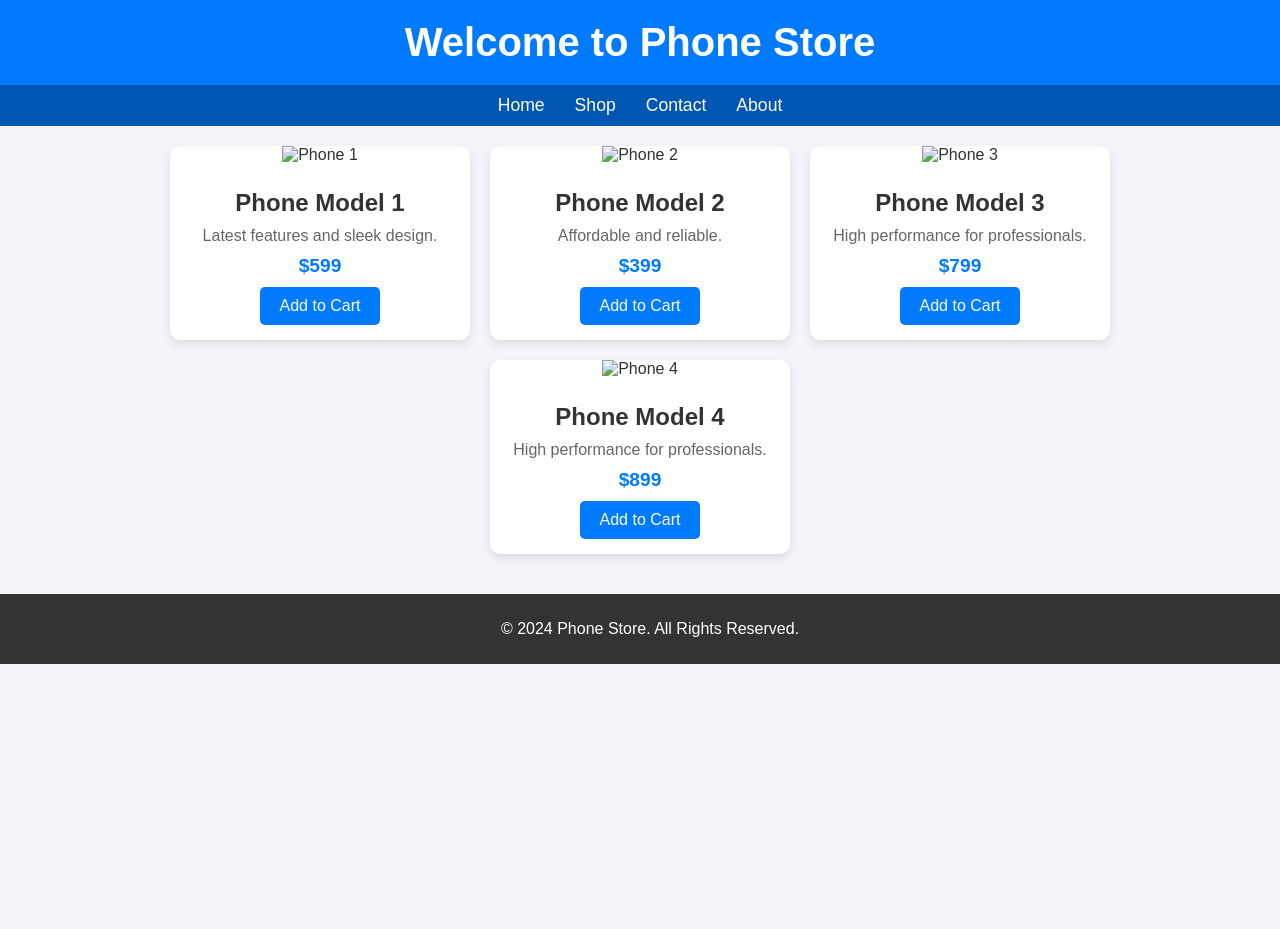
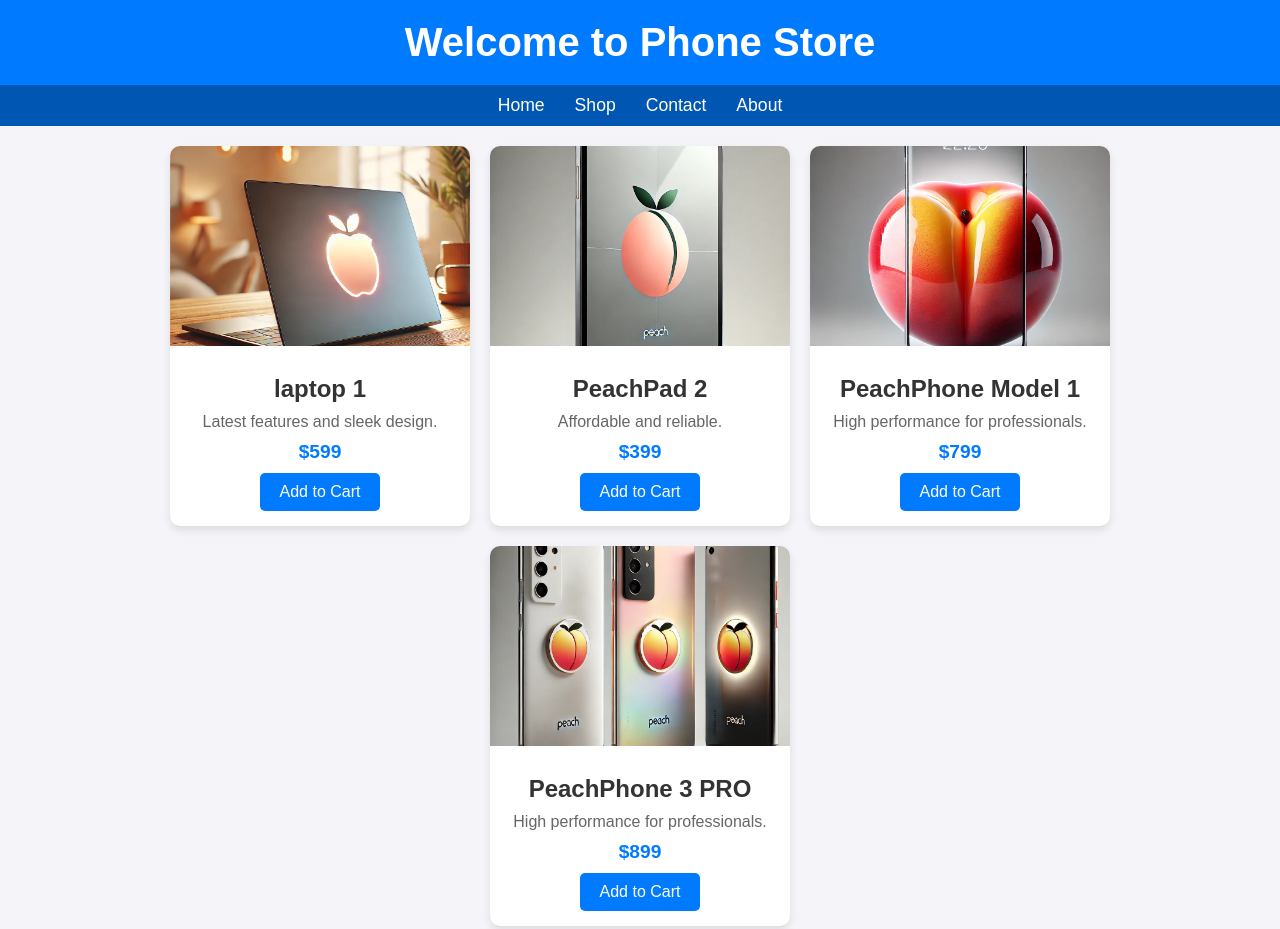
Before and after one commit to DOPI1111/peach, a plain HTML site: page index.html in a window 1280 px wide. Shown: the top 929 px of the page. Before the commit the page ends 800 px from the top, so only its background shows below. Drawn offline with Linux system fonts and the light colour scheme.

Commit message:
html images

```diff
--- a/index.html
+++ b/index.html
@@ -18,36 +18,36 @@
     </nav>
     <div class="container">
         <div class="card">
-            <img src="phone1.jpg" alt="Phone 1">
+            <img src="/images/DALL·E 2024-12-15 15.10.32 - A modern and sleek laptop with a minimalist design, displayed on a wooden desk in a bright and cozy room. The laptop's lid features a logo of a styliz.webp" alt="Phone 1">
             <div class="card-body">
-                <h3>Phone Model 1</h3>
+                <h3>laptop 1</h3>
                 <p>Latest features and sleek design.</p>
                 <div class="price">$599</div>
                 <button>Add to Cart</button>
             </div>
         </div>
         <div class="card">
-            <img src="phone2.jpg" alt="Phone 2">
+            <img src="/images/DALL·E 2024-12-15 15.09.02 - A sleek, modern tablet with a minimalist design, featuring a prominent peach logo on the back panel. The tablet is shown in a premium finish, availabl.webp" alt="Phone 2">
             <div class="card-body">
-                <h3>Phone Model 2</h3>
+                <h3>PeachPad 2</h3>
                 <p>Affordable and reliable.</p>
                 <div class="price">$399</div>
                 <button>Add to Cart</button>
             </div>
         </div>
         <div class="card">
-            <img src="phone3.jpg" alt="Phone 3">
+            <img src="/images/DALL·E 2024-12-15 15.07.04 - A futuristic smartphone designed like a peach, with a sleek glossy surface resembling a real peach texture, featuring vibrant orange and pink hues. Th.webp" alt="Phone 3">
             <div class="card-body">
-                <h3>Phone Model 3</h3>
+                <h3>PeachPhone Model 1</h3>
                 <p>High performance for professionals.</p>
                 <div class="price">$799</div>
                 <button>Add to Cart</button>
             </div>
         </div>
         <div class="card">
-            <img src="phone4.jpg" alt="Phone 4">
+            <img src="/images/DALL·E 2024-12-15 15.06.55 - A modern smartphone with a sleek, minimalist design, featuring a prominent peach logo on the back panel. The phone is set against a clean, bright back.webp" alt="Phone 4">
             <div class="card-body">
-                <h3>Phone Model 4</h3>
+                <h3>PeachPhone 3 PRO</h3>
                 <p>High performance for professionals.</p>
                 <div class="price">$899</div>
                 <button>Add to Cart</button>
```
Also changed, not shown: images/DALL·E 2024-12-15 15.06.55 - A modern smartphone with a sleek, minimalist design, featuring a prominent peach logo on the back panel. The phone is set against a clean, bright back.webp (added), images/DALL·E 2024-12-15 15.07.04 - A futuristic smartphone designed like a peach, with a sleek glossy surface resembling a real peach texture, featuring vibrant orange and pink hues. Th.webp (added), images/DALL·E 2024-12-15 15.09.02 - A sleek, modern tablet with a minimalist design, featuring a prominent peach logo on the back panel. The tablet is shown in a premium finish, availabl.webp (added), images/DALL·E 2024-12-15 15.10.32 - A modern and sleek laptop with a minimalist design, displayed on a wooden desk in a bright and cozy room. The laptop's lid features a logo of a styliz.webp (added).
